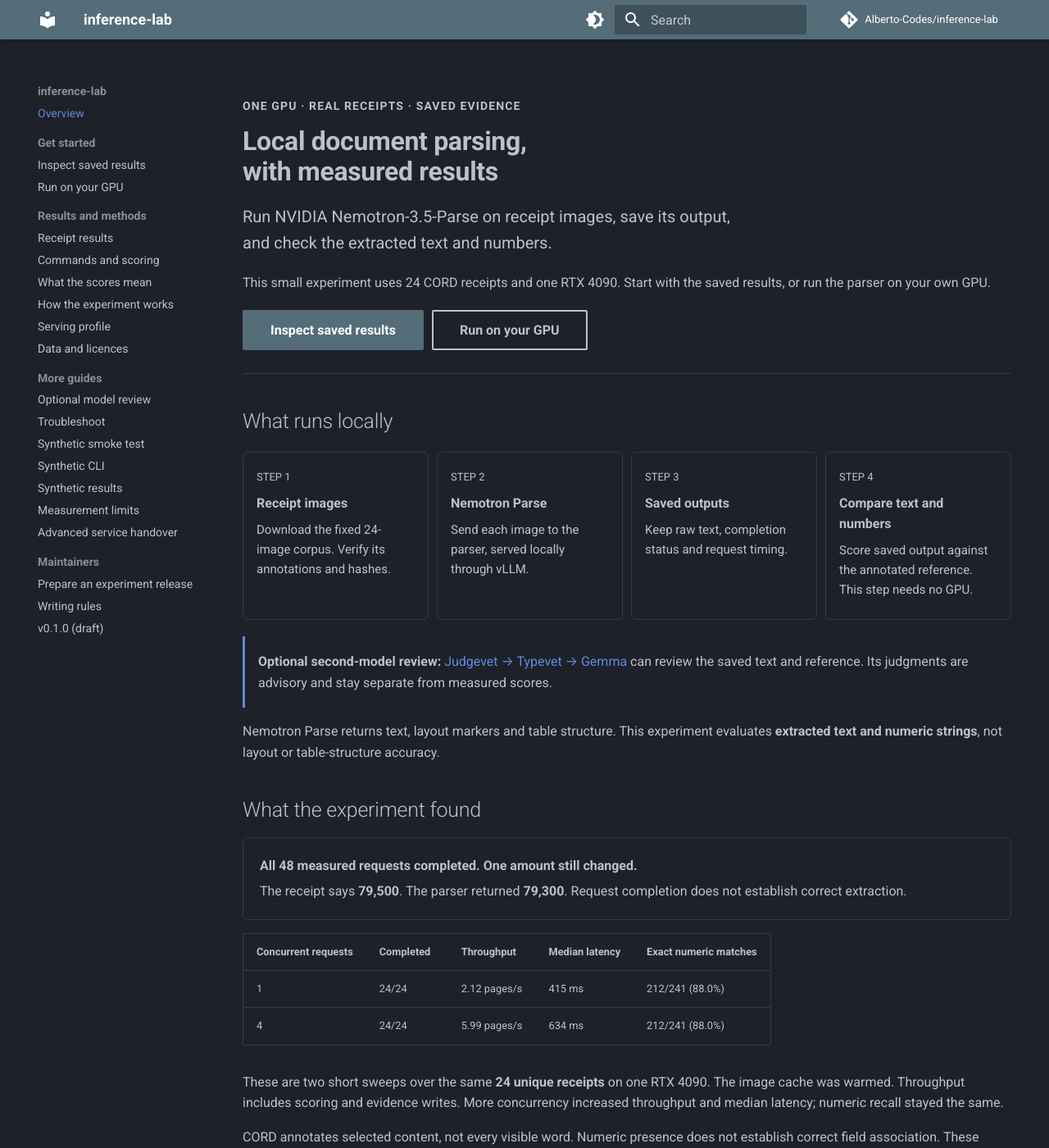
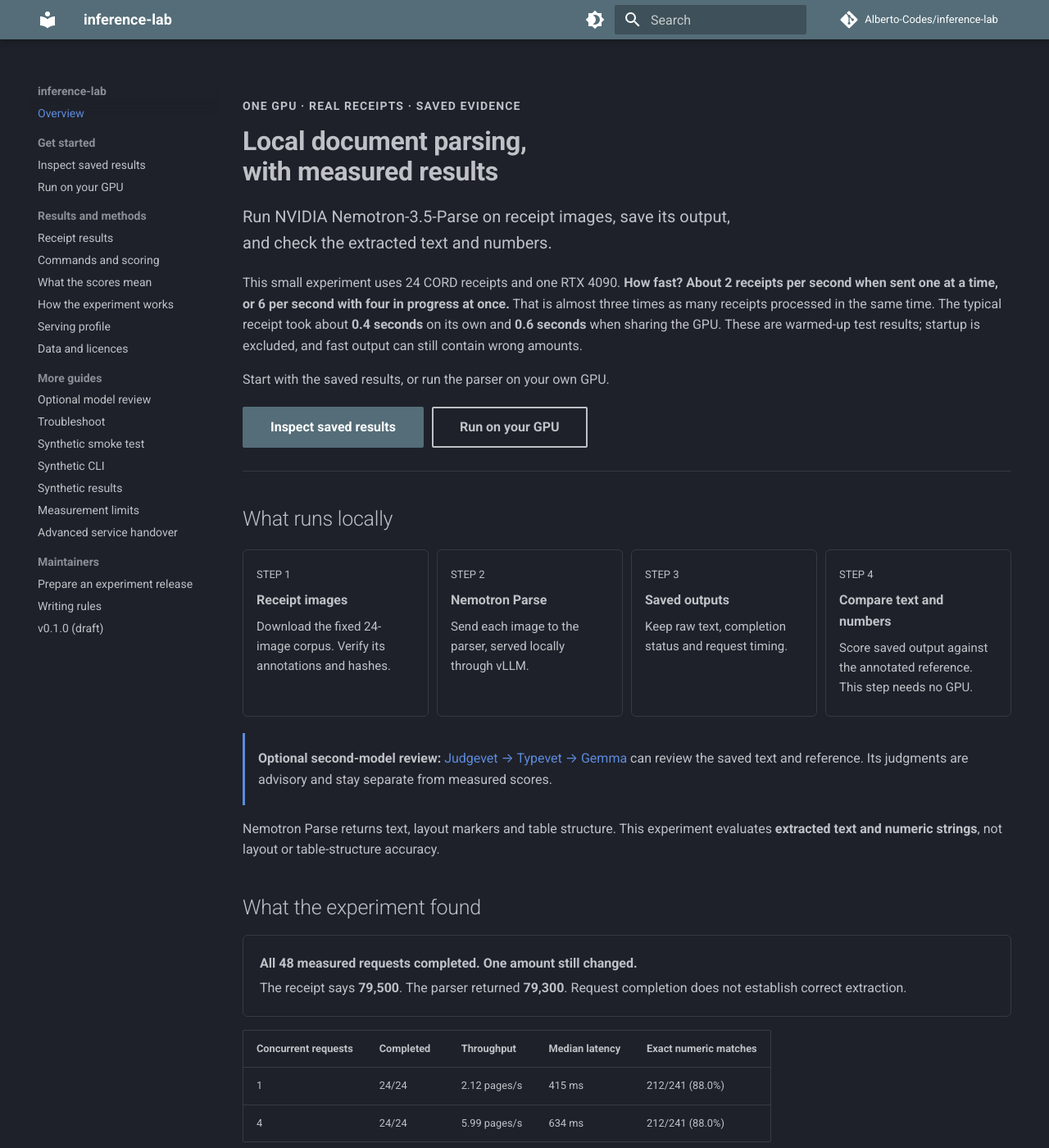
Before and after one commit to Alberto-Codes/inference-lab, an MkDocs documentation site: the page built from docs/index.md, in a window 1280 px wide and 1400 px high. Shown: the whole window at 82% size. Built offline with MkDocs 1.6.1 and Material for MkDocs 9.7.7, drawn with Linux system fonts in a browser that asks for light colours; comment, search, counter and statistics services are not loaded; some of the changed text lies outside the part shown.

Commit message:
Explain receipt processing speed in plain language

```diff
--- a/docs/index.md
+++ b/docs/index.md
@@ -11,6 +11,11 @@ hide:
 <p class="lab-lead">Run NVIDIA Nemotron-3.5-Parse on receipt images, save its output, and check the extracted text and numbers.</p>
 
 This small experiment uses 24 CORD receipts and one RTX 4090.
+**How fast? About 2 receipts per second when sent one at a time, or 6 per second with four in progress at once.**
+That is almost three times as many receipts processed in the same time.
+The typical receipt took about **0.4 seconds** on its own and **0.6 seconds** when sharing the GPU.
+These are warmed-up test results; startup is excluded, and fast output can still contain wrong amounts.
+
 Start with the saved results, or run the parser on your own GPU.
 
 <div class="lab-actions" markdown>
@@ -50,6 +55,10 @@ Request completion does not establish correct extraction.
 | 1 | 24/24 | 2.12 pages/s | 415 ms | 212/241 (88.0%) |
 | 4 | 24/24 | 5.99 pages/s | 634 ms | 212/241 (88.0%) |
 
+**Throughput** means how many receipts finish each second across all requests.
+**Median latency** is the middle receipt's response time: half finished faster and half slower.
+Handling four at once increased the total processing rate, but each receipt typically waited a little longer.
+
 These are two short sweeps over the same **24 unique receipts** on one RTX 4090.
 The image cache was warmed. Throughput includes scoring and evidence writes.
 More concurrency increased throughput and median latency; numeric recall stayed the same.
```
